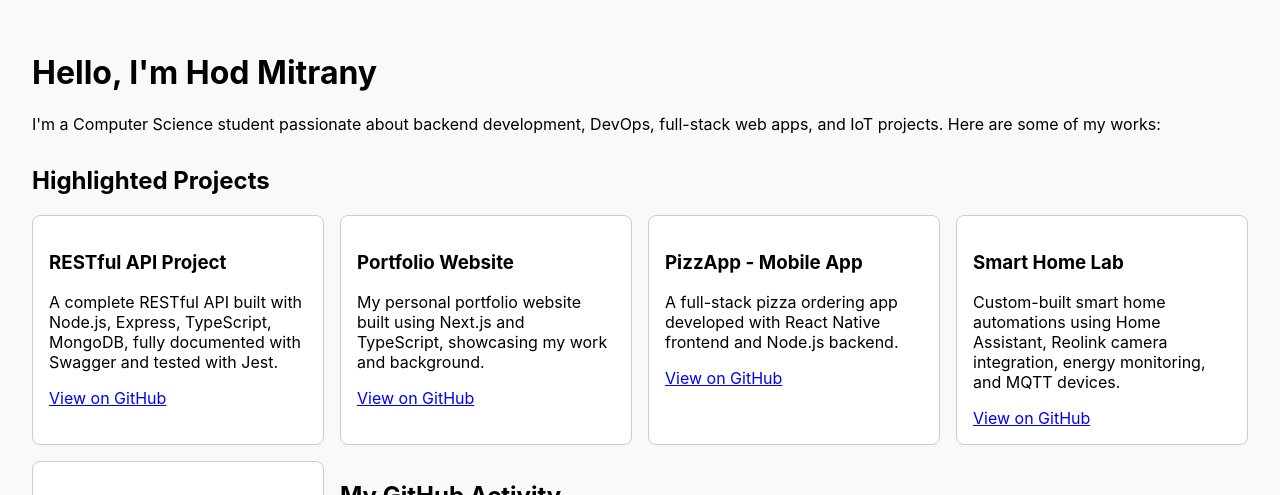
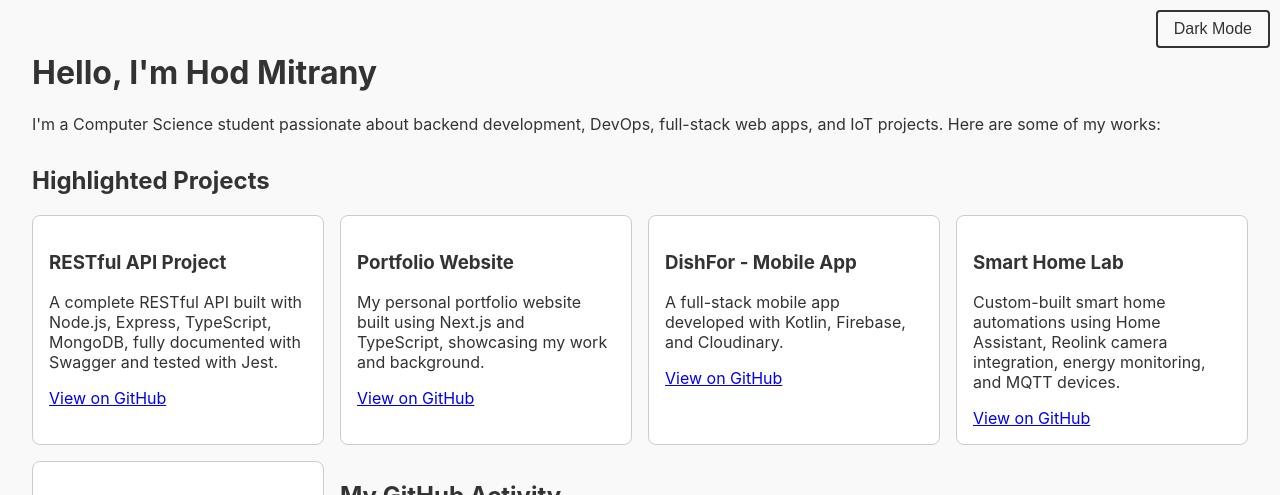
Before and after one commit to hod25/Portfolio, a Next.js app: page / in a window 1280 px wide. Shown: the top 495 px of the page. Built offline with nearby package versions, Linux system fonts and the light colour scheme.

Commit message:
Update V1.0

```diff
--- a/pages/index.tsx
+++ b/pages/index.tsx
@@ -1,5 +1,6 @@
-"use client";
+"use client";;
 
+import { useState, useEffect } from 'react';
 import Head from 'next/head';
 
 type ProjectCardProps = {
@@ -23,6 +24,33 @@ function ProjectCard({ title, description, link }: ProjectCardProps) {
 }
 
 export default function Home() {
+  const [darkMode, setDarkMode] = useState<boolean>(false);
+
+  // זיהוי המצב של המערכת והגדרת המצב הראשוני
+  useEffect(() => {
+    // אם יש כבר הגדרה מקומית שמורה
+    const savedMode = localStorage.getItem('darkMode');
+    if (savedMode) {
+      setDarkMode(savedMode === 'true');
+    } else {
+      // אם אין הגדרה מקומית, נגלה לפי הגדרת המערכת
+      const prefersDarkMode = window.matchMedia('(prefers-color-scheme: dark)').matches;
+      setDarkMode(prefersDarkMode);
+    }
+  }, []);
+
+  // עדכון ה-class של ה-body לפי מצב המצב כהה
+  useEffect(() => {
+    if (darkMode) {
+      document.body.classList.add('dark-mode');
+    } else {
+      document.body.classList.remove('dark-mode');
+    }
+
+    // שמירה על המצב של המצב כהה
+    localStorage.setItem('darkMode', darkMode.toString());
+  }, [darkMode]);
+
   return (
     <div>
       <Head>
@@ -30,6 +58,13 @@ export default function Home() {
         <meta name="description" content="Portfolio of Hod Mitrany - Software Developer" />
       </Head>
       <main className="container">
+                {/* כפתור שינוי מצב כהה */}
+        <button
+          className="dark-mode-toggle"
+          onClick={() => setDarkMode(!darkMode)}
+        >
+          {darkMode ? 'Light Mode' : 'Dark Mode'}
+        </button>
         <h1>Hello, I'm Hod Mitrany</h1>
         <p>I'm a Computer Science student passionate about backend development, DevOps, full-stack web apps, and IoT projects. Here are some of my works:</p>
 
@@ -40,25 +75,25 @@ export default function Home() {
             <ProjectCard
               title="RESTful API Project"
               description="A complete RESTful API built with Node.js, Express, TypeScript, MongoDB, fully documented with Swagger and tested with Jest."
-              link="https://github.com/hod25/rest-api-project"
+              link="https://github.com/hod25/Internet-Project"
             />
 
             <ProjectCard
               title="Portfolio Website"
               description="My personal portfolio website built using Next.js and TypeScript, showcasing my work and background."
-              link="https://github.com/hod25/portfolio-site"
+              link="https://github.com/hod25/portfolio"
             />
 
             <ProjectCard
-              title="PizzApp - Mobile App"
-              description="A full-stack pizza ordering app developed with React Native frontend and Node.js backend."
-              link="https://github.com/hod25/pizzapp"
+              title="DishFor - Mobile App"
+              description="A full-stack mobile app developed with Kotlin, Firebase, and Cloudinary."
+              link="https://github.com/hod25/Cellular-Project"
             />
 
             <ProjectCard
               title="Smart Home Lab"
               description="Custom-built smart home automations using Home Assistant, Reolink camera integration, energy monitoring, and MQTT devices."
-              link="https://github.com/hod25/smart-home-lab"
+              link="https://github.com/hod25/smart-home"
             />
 
             <ProjectCard
--- a/styles/globals.css
+++ b/styles/globals.css
@@ -6,6 +6,8 @@ body {
   font-family: -apple-system, BlinkMacSystemFont, "Segoe UI", Roboto, Oxygen,
     Ubuntu, Cantarell, "Open Sans", "Helvetica Neue", sans-serif;
   background: #f9f9f9;
+  color: #333;
+  transition: background-color 0.3s, color 0.3s;
 }
 
 /* עיצוב כללי לקונטיינר */
@@ -37,3 +39,64 @@ body {
 .project-card:hover {
   box-shadow: 0 4px 8px rgba(0, 0, 0, 0.1);
 }
+
+/* מצב כהה */
+body.dark-mode {
+  background-color: #121212;
+  color: #e0e0e0;
+}
+
+/* סגנון לכפתור שינוי מצב כהה */
+button.dark-mode-toggle {
+  background: none;
+  border: 2px solid #333; /* צבע כהה יותר */
+  color: #333; /* טקסט כהה */
+  padding: 8px 16px;
+  cursor: pointer;
+  font-size: 16px;
+  border-radius: 4px;
+  transition: background-color 0.3s, color 0.3s;
+  position: absolute; /* מיקום כפתור */
+  top: 10px;
+  right: 10px;
+  z-index: 1000;
+}
+
+/* מצב כהה עבור כפתור שינוי מצב כהה */
+body.dark-mode button.dark-mode-toggle {
+  border-color: #fff; /* גבול בהיר במצב כהה */
+  color: #fff; /* טקסט בהיר במצב כהה */
+}
+
+button.dark-mode-toggle:hover {
+  background-color: rgba(255, 255, 255, 0.2);
+}
+
+/* שינוי צבעים עבור כרטיסי פרויקטים במצב כהה */
+body.dark-mode .project-card {
+  background-color: #2c2c2c;
+  border-color: #444;
+}
+
+/* עיצוב נוסף במצב כהה */
+body.dark-mode .projects-section {
+  color: #ccc;
+}
+
+body.dark-mode .projects-grid {
+  gap: 1rem;
+}
+
+/* שינוי כותרות במצב כהה */
+body.dark-mode h1, body.dark-mode h2, body.dark-mode h3 {
+  color: #fff;
+}
+
+/* שינוי צבע קישורים במצב כהה */
+body.dark-mode a {
+  color: #1e90ff;
+}
+
+body.dark-mode a:hover {
+  color: #63a4ff;
+}
```
Also changed, not shown: package.json (indentation only).
